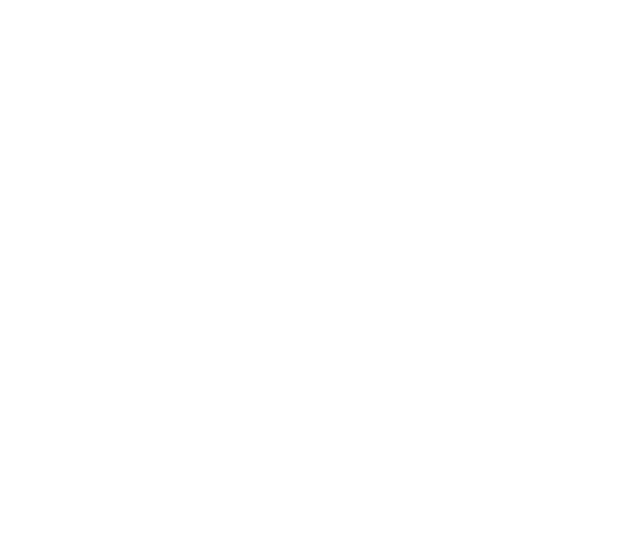
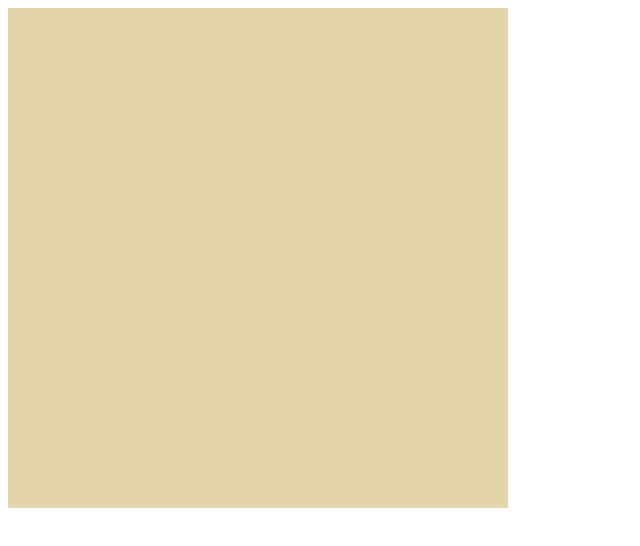
Before and after one commit to juliabellone/SnakeGame, a plain HTML site: page index.html in a window 1280 px wide. Shown: the whole page, without its empty margins (0-640 px from the left). Drawn offline with nearby package versions, Linux system fonts and the light colour scheme.

Commit message:
add drawBoard functionality

```diff
--- /dev/null
+++ b/game.js
@@ -0,0 +1,26 @@
+// game.js se encargara de pintar el grid, la logica para saber donde va la serpiente
+// el grid es un array de 2 dimensiones por donde se mueve la serpiente pintando cuadraditos
+
+function Game(options) {
+  this.snake = options.snake;
+  this.food = undefined;
+  this.rows = options.rows;
+  this.columns = options.columns;
+  this.color = options.color;
+  this.ctx = options.ctx;
+}
+//no es un objeto, es la propiedad de la funcion, por eso va separado por ; y usa =
+
+// la barra baja es un convencion para señalar un metodo interno que solo se utiliza dentro de la propia clase o desde fuera. Interno solo se utilizaria en tipos this._drawBoard mientras que publico sería algo como var gameSnake = new Game ({}) gameSnake.drawBoard()
+
+Game.prototype._drawBoard = function () {
+  for(var columnIndex = 0; columnIndex < this.columns; columnIndex++){
+    for(var rowIndex = 0; rowIndex < this.rows; rowIndex++){
+      this.ctx.fillStyle = this.color;
+      this.ctx.fillRect(columnIndex * 10, rowIndex * 10, 10, 10);
+    }
+  }
+};
+Game.prototype.start = function() {
+  this._drawBoard();
+};
--- a/index.html
+++ b/index.html
@@ -6,6 +6,12 @@
   </head>
   <body>
     <canvas id="snake" width="500" height="500">
+      <script src="https://code.jquery.com/jquery-3.2.1.min.js"
+    integrity="sha256-hwg4gsxgFZhOsEEamdOYGBf13FyQuiTwlAQgxVSNgt4="
+    crossorigin="anonymous"></script>
+    <script src="snake.js"></script>
+    <script src="game.js"></script>
     <script src="main.js"></script>
+
   </body>
 </html>
--- a/main.js
+++ b/main.js
@@ -1,9 +1,17 @@
-console.log("hola");// var myGameArea = {
-//     canvas : document.createElement("canvas"),
-//     start : function() {
-//         this.canvas.width = 480;
-//         this.canvas.height = 270;
-//         this.context = this.canvas.getContext("2d");
-//         document.body.insertBefore(this.canvas, document.body.childNodes[0]);
-//     }
-// }
+//inicializamos lo que pasa cuando se carga la pantalla. Dentro del document ready hay un callback
+$(document).ready(function(){
+var game;
+var canvas = document.getElementById("snake");
+var ctx = canvas.getContext("2d");
+
+//como parametro le pasamos directamente un objeto
+game = new Game({
+  rows: canvas.width / 10,
+  columns: canvas.height / 10,
+  color: '#E3D4AB',
+  snake: undefined,
+  ctx: ctx,
+});
+
+game.start();
+});
```
Also changed, not shown: snake.js (added).
